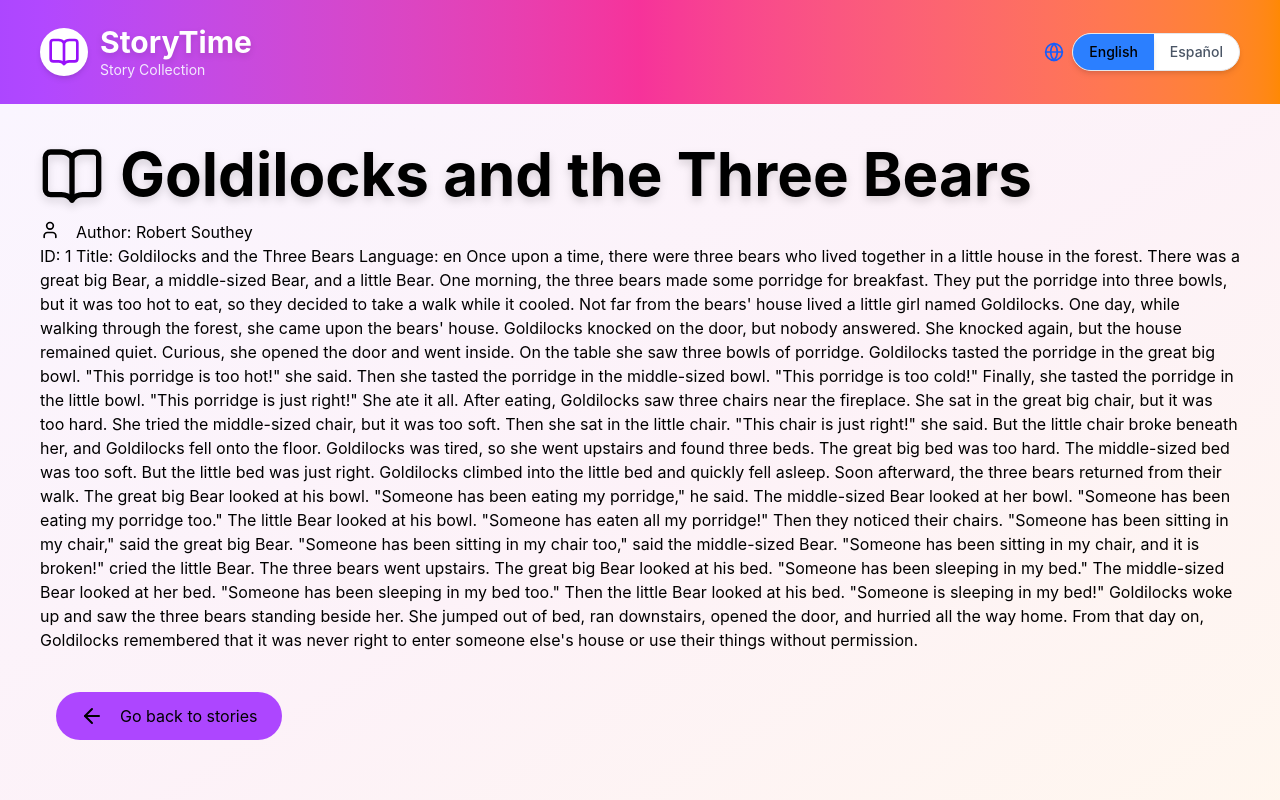
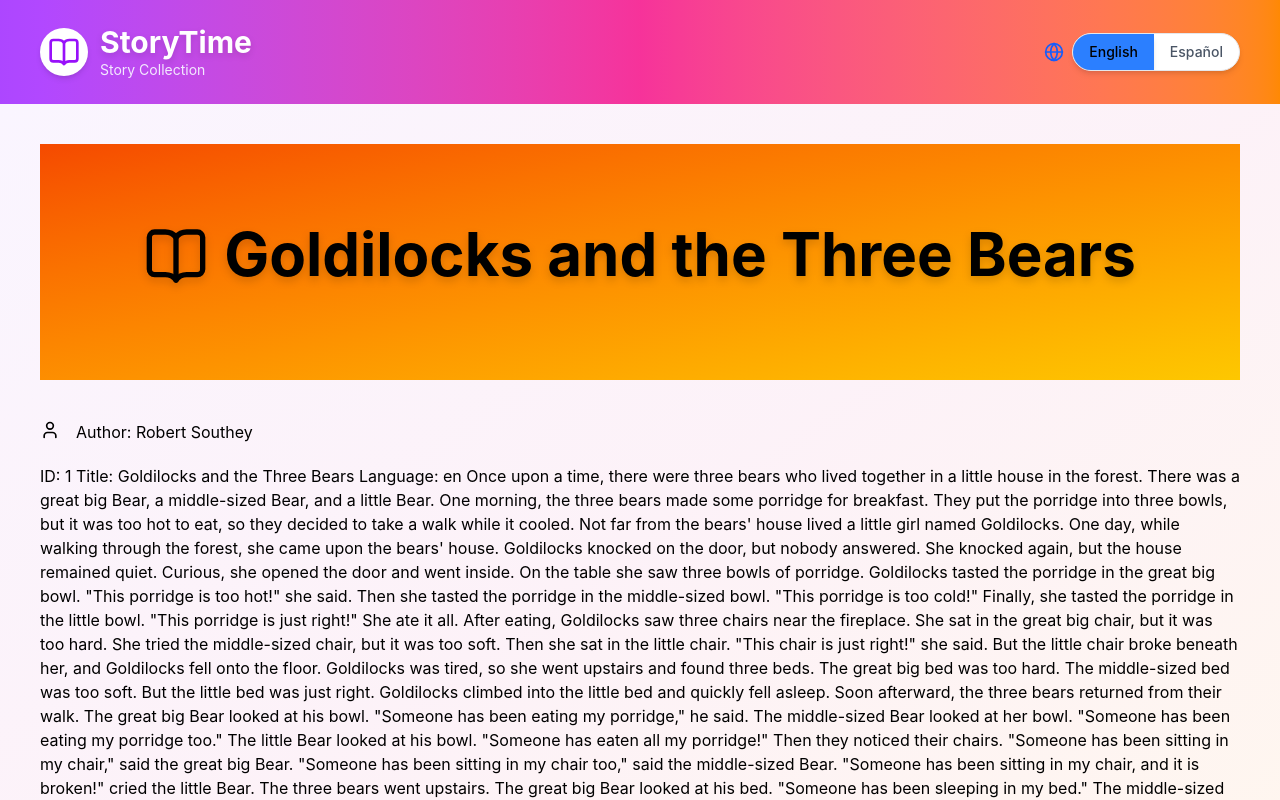
Before and after one commit to jvictorfranca/story-collection, a React (Vite) app: page /story/1 in a window 1280 px wide. Shown: the top 800 px of the page. Built offline with nearby package versions, Linux system fonts and the light colour scheme.

Commit message:
adds style to story detail

```diff
--- a/src/components/StoryCard.jsx
+++ b/src/components/StoryCard.jsx
@@ -1,21 +1,10 @@
 import { BookOpen, User } from "lucide-react"
 import { useLanguage } from "../context/LanguageContext"
 import { Link } from "react-router-dom"
+import getStoryColor from "../utils/getStoryColors"
 
 const StoryCard = ({story}) => {
 
-    const getStoryColor = (slug) => {
-    const colors = {
-    "tortoise-hare": "from-green-400 to-blue-500",
-    "little-red-riding-hood": "from-red-400 to-pink-500",
-    "three-little-pigs": "from-yellow-400 to-blue-500",
-    "goldilocks-three-bears": "from-amber-400 to-yellow-500",
-    "jack-beanstalk": "from-emerald-400 to-green-500"
-}
-
-
-return colors[slug] || "from-purple-400 to-pink-500"
-}
 
     const {t} = useLanguage()
     return (
--- a/src/pages/StoryDetail.jsx
+++ b/src/pages/StoryDetail.jsx
@@ -4,6 +4,7 @@ import { useLanguage } from "../context/LanguageContext"
 import { getStoryById, getStoryDataById } from "../data/GetStories"
 import LoadingComponent from "../components/LoadingComponent"
 import { ArrowLeft, BookOpen, User } from "lucide-react"
+import getStoryColor from "../utils/getStoryColors"
 
 const StoryDetail = () => {
 
@@ -80,12 +81,12 @@ const StoryDetail = () => {
 
         <div>
 
-            <div className="flex gap-4">
+            <div className={"flex gap-4 justify-center py-20 bg-gradient-to-br mb-10 " + getStoryColor(storyData.slug)}>
                 <BookOpen className="w-16 h-16 drop-shadow-lg"/>
                 <h1 className="text-4xl md:text-6xl font-bold mb-4 drop-shadow-lg">{storyData?.title || "Title"}</h1>
             </div>
 
-            <div className="flex gap-4">
+            <div className="flex gap-4 mb-5">
                 <User className="w-5 h-5 inline-flex"/>
                 <span>{t("author")}: {storyData?.author || "Author"}</span>
 
--- /dev/null
+++ b/src/utils/getStoryColors.js
@@ -0,0 +1,12 @@
+const getStoryColor = (slug) => {
+    const colors = {
+    "tortoise-hare": "from-green-400 to-blue-500",
+    "little-red-riding-hood": "from-red-300 to-pink-700",
+    "three-little-pigs": "from-yellow-400 to-blue-500",
+    "goldilocks-three-bears": "from-orange-600 to-yellow-400",
+    "jack-beanstalk": "from-emerald-200 to-green-700"
+    }
+return colors[slug] || "from-purple-400 to-pink-500"
+}
+
+export default getStoryColor
```
